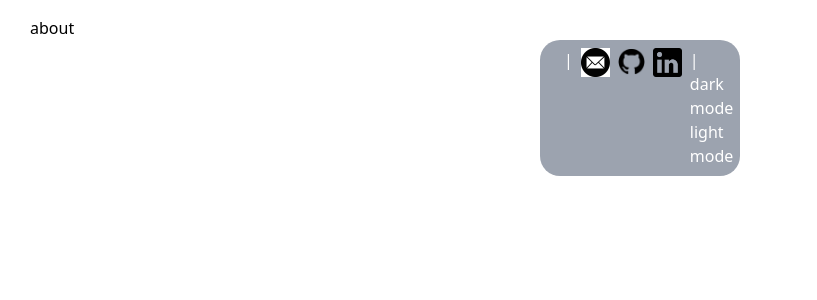
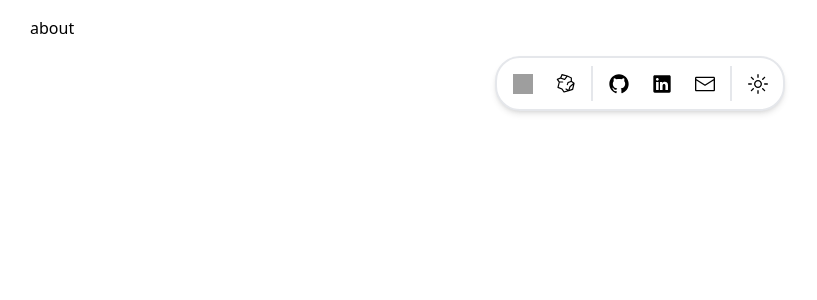
Before and after one commit to mirmirmirr/personal-website, a React (Vite) app: page /about in a window 1280 px wide. Shown: the top 300 px of the page, without its empty margins (0-817 px from the left). Built offline with nearby package versions, Linux system fonts and the light colour scheme; grey boxes are pictures that could not be loaded.

Commit message:
footer nav bar

```diff
--- a/src/App.jsx
+++ b/src/App.jsx
@@ -20,9 +20,9 @@ function App() {
             <Route path="/resume" element={<Resume />} />
             <Route path="/about" element={<About />} />
           </Routes>
-          <Footer />
         </div>
       </div>
+      <Footer />
     </Router>
   );
 }
--- a/src/components/Footer.jsx
+++ b/src/components/Footer.jsx
@@ -1,23 +1,67 @@
 import { Link } from 'react-router-dom'; // Correct import for Router
-import emailIcon from '../assets/email.png';
-import githubIcon from '../assets/github.png';
-import linkedinIcon from '../assets/linkedin.png';
-import homeWhite from '../assets/homeWhite.svg'
-import pictureWhite from '../assets/picture.svg';
+
+import homeWhite from '../assets/icons/home.svg';
+import githubIcon from '../assets/icons/github.svg';
+import emailIcon from '../assets/icons/email.svg';
+import linkedinIcon from '../assets/icons/linkedin.svg';
+import sunIcon from '../assets/icons/sun.svg';
+import moonIcon from '../assets/icons/moon.svg';
+import paperIcon from '../assets/icons/paper.svg'
 
 export default function Footer() {
   return (
-    <div className="z-50 bg-gray-400 rounded-[20px] w-[200px] flex p-2 items-center justify-center mx-auto sticky bottom-[50px]">
-      <div className='gap-2 flex flex-row text-white'>
-        <Link to="/" className="hover:underline"><img src={homeWhite} alt="Home" /></Link>
-        <Link to="/portfolio" className="hover:underline"><img src={pictureWhite} alt="art" /></Link>
-        |
-        <img className="w-[29px] h-[29px]" src={emailIcon} alt="Email" />
-        <img className="w-[27px] h-[27px]" src={githubIcon} alt="GitHub" />
-        <img className="w-[29px] h-[29px]" src={linkedinIcon} alt="LinkedIn" />
-        |
-        dark mode light mode
+    <div className='flex justify-center sticky bottom-[50px] z-50'>
+      <div className="bg-white border-2 shadow-md rounded-[25px] p-2 gap-2 flex items-center hover:scale-110 transition-transform duration-300 ease-in-out">
+        <LinkGroup iconSrc={homeWhite} alt="Home" link="/" />
+        <LinkGroup iconSrc={paperIcon} alt="Art" link="/projects" />
+        <div className="flex gap-2 border-l-2 border-r-2 pl-2 pr-2">
+          <LinkGroup iconSrc={githubIcon} alt="GitHub" link="https://github.com/mirmirmirr" isExternal={true} />
+          <LinkGroup iconSrc={linkedinIcon} alt="LinkedIn" link="https://www.linkedin.com/in/miranda-zheng-6b0895252/" isExternal={true} />
+          <LinkGroup iconSrc={emailIcon} alt="Email" link="mailto:miranda.mzheng@gmail.com" isExternal={true} />
+        </div>
+
+          <div className="w-[35px] h-[35px] flex items-center justify-center rounded-full transition-transform duration-300 ease-in-out hover:bg-blue-100">
+            <img
+              src={sunIcon}
+              className="w-[20px] h-[20px] transition-transform duration-300 group-hover:scale-110"
+              alt="mode"
+            />
+          </div>
+
       </div>
     </div>
   );
 }
+
+function LinkGroup({ iconSrc, alt, link, isExternal = false }) {
+  return (
+    <div className='group relative'>
+      {isExternal ? (
+        <a
+          href={link}
+          target="_blank"
+          rel="noopener noreferrer"
+        >
+          <div className="w-[35px] h-[35px] flex items-center justify-center rounded-full transition-all duration-300 ease-in-out group-hover:bg-blue-100">
+            <img
+              src={iconSrc}
+              className="w-[20px] h-[20px] transition-transform duration-300 group-hover:scale-110"
+              alt={alt}
+            />
+          </div>
+        </a>
+      ) : (
+        <Link to={link}>
+          <div className="w-[35px] h-[35px] flex items-center justify-center rounded-full transition-all duration-300 ease-in-out group-hover:bg-blue-100">
+            <img
+              src={iconSrc}
+              className="w-[20px] h-[20px] transition-transform duration-300 group-hover:scale-110"
+              alt={alt}
+            />
+          </div>
+        </Link>
+      )}
+      <span className="absolute -top-12 left-[50%] -translate-x-[50%] z-20 origin-left scale-0 px-3 rounded-lg border border-blue-100 bg-white py-2 text-[12px] shadow-md transition-all duration-300 ease-in-out group-hover:scale-100 text-highlightBlue">{alt}</span>
+    </div>
+  )
+}
```
